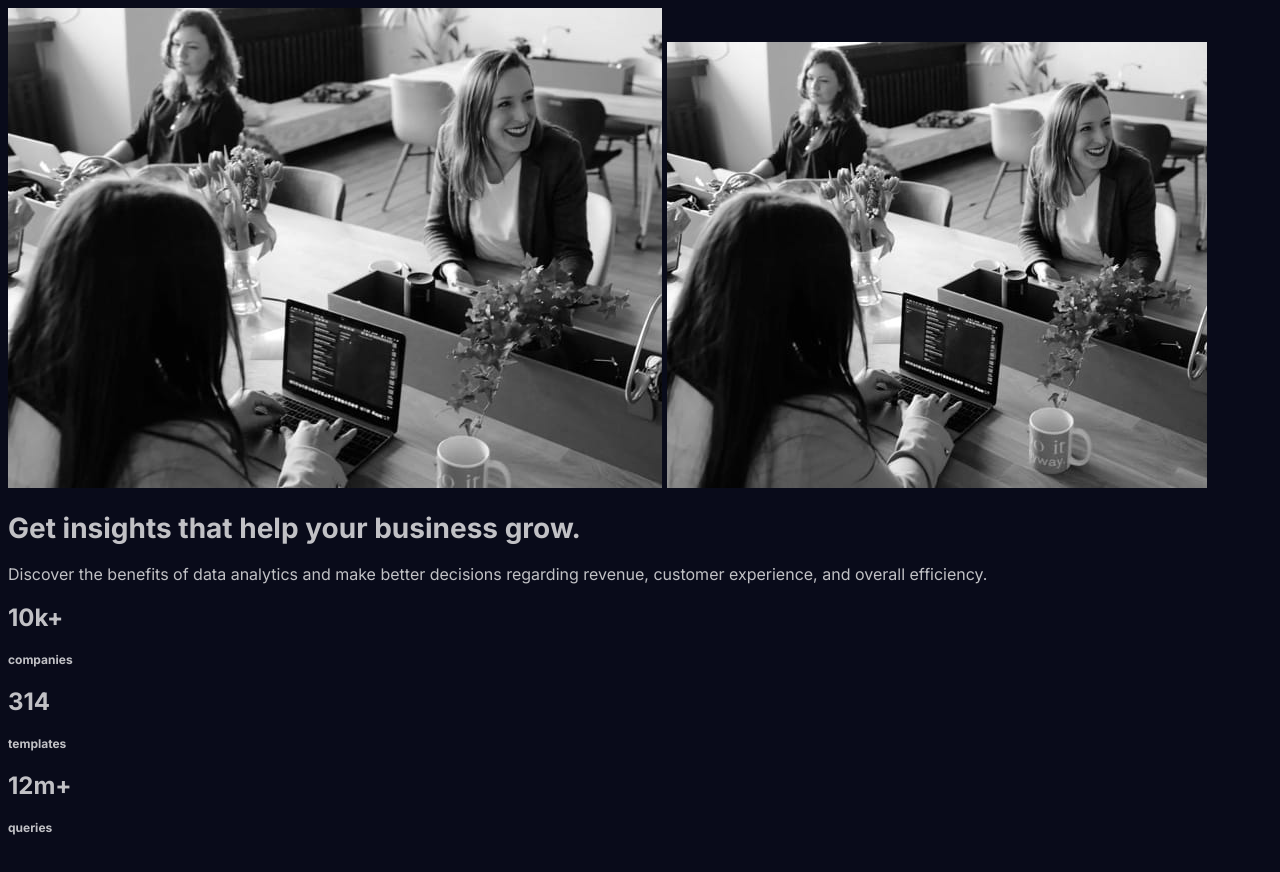
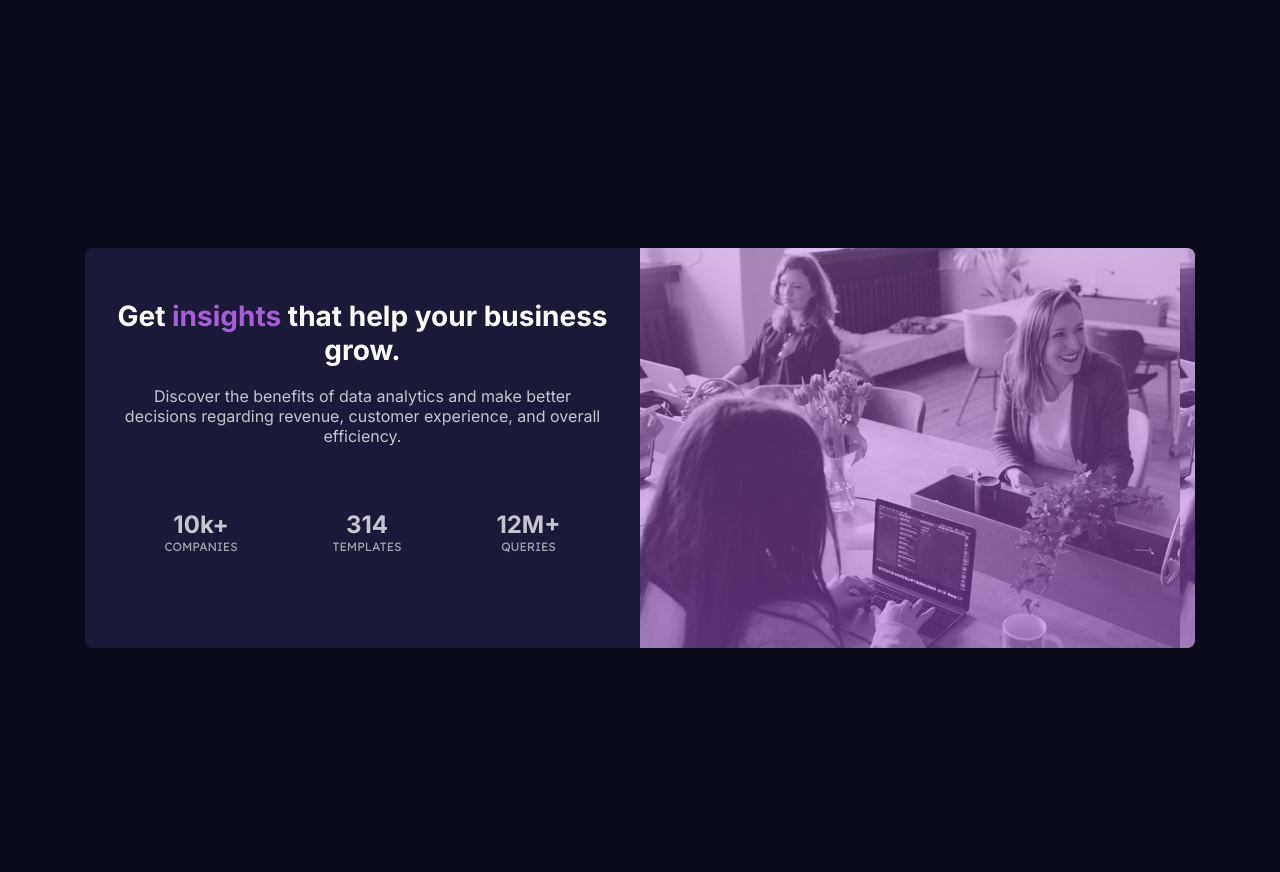
Before and after one commit to mutugi-c/Stats-preview-card, a plain HTML site: page index.html in a window 1280 px wide. Before the commit the page ends 847 px from the top, so only its background shows below. Drawn offline with Linux system fonts and the light colour scheme.

Commit message:
Build a card component.

```diff
--- a/css/styles.css
+++ b/css/styles.css
@@ -9,12 +9,18 @@
 body {
   background: var(--color-veryDarkBlue);
   color: hsla(0, 0%, 100%, 0.75);
+  font-family: "Inter", sans-serif;
   font-size: 1rem;
-  font-family: "Inter", sans-serif;
+  display: flex;
+  height: 110vh;
+  flex-direction: column;
+  justify-content: center;
+  align-items: center;
 }
 
 h1 {
   font-size: 1.75rem;
+  color: hsl(0, 0%, 100%);
 }
 
 h2 {
@@ -22,5 +28,82 @@ h2 {
 }
 
 h3 {
+  color: hsla(0, 0%, 100%, 0.6);
   font-size: 0.75rem;
+  font-family: "Lexend Deca", sans-serif;
+  text-transform: uppercase;
+  font-weight: 100;
 }
+
+/* Card */
+.card {
+  background: var(--color-deSaturatedBlue);
+  border-radius: 8px;
+  max-width: 327px;
+  max-height: 800px;
+  overflow: hidden;
+  display: flex;
+  flex-direction: column-reverse;
+}
+
+.card__image {
+  background-image: linear-gradient(
+      hsla(277, 64%, 61%, 0.4),
+      hsla(277, 64%, 61%, 0.5)
+    ),
+    url(../images/image-header-mobile.jpg);
+  height: 240px;
+}
+
+.card__body {
+  padding: 2rem;
+  text-align: center;
+}
+
+.card__title-accent {
+  color: var(--color-accent);
+}
+
+.card__stats {
+  display: flex;
+  flex-direction: column;
+}
+
+.card__stat {
+  margin-bottom: 1rem;
+}
+
+.card__stat-value {
+  margin: 0;
+}
+
+.card__stat-category {
+  margin: 0;
+}
+
+@media screen and (min-width: 768px) {
+  .card {
+    display: grid;
+    max-width: 1110px;
+    min-height: 400px;
+  }
+
+  .card__image {
+    background-image: linear-gradient(
+        hsla(277, 64%, 61%, 0.4),
+        hsla(277, 64%, 61%, 0.5)
+      ),
+      url(../images/image-header-desktop.jpg);
+    height: 100%;
+  }
+
+  .card__stats {
+    margin-top: 4rem;
+    flex-direction: row;
+    justify-content: space-around;
+  }
+
+  .grid--cols2 {
+    grid-template-columns: repeat(2, 1fr);
+  }
+}
--- a/index.html
+++ b/index.html
@@ -7,7 +7,7 @@
     <link rel="preconnect" href="https://fonts.googleapis.com" />
     <link rel="preconnect" href="https://fonts.gstatic.com" crossorigin />
     <link
-      href="https://fonts.googleapis.com/css2?family=Inter:wght@400;700&display=swap"
+      href="https://fonts.googleapis.com/css2?family=Inter:wght@400;700&family=Lexend+Deca&display=swap"
       rel="stylesheet"
     />
 
@@ -23,43 +23,33 @@
     <title>Frontend Mentor | Stats preview card component</title>
   </head>
   <body>
-    <div class="card">
-      <div class="card__image">
-        <img
-          src="images/image-header-mobile.jpg"
-          alt=""
-          class="card__image-mobile"
-        />
-        <img
-          src="images/image-header-desktop.jpg"
-          alt=""
-          class="card__image-desktop"
-        />
-      </div>
-
+    <div class="card grid grid--cols2">
       <div class="card__body">
-        <h1 class="card__title">Get insights that help your business grow.</h1>
-
-        <p class="card__text">
+        <h1 class="card__title">
+          Get <span class="card__title-accent">insights</span> that help your
+          business grow.
+        </h1>
+        <p>
           Discover the benefits of data analytics and make better decisions
           regarding revenue, customer experience, and overall efficiency.
         </p>
 
+        <div class="card__stats">
           <div class="card__stat">
             <h2 class="card__stat-value">10k+</h2>
             <h3 class="card__stat-category">companies</h3>
           </div>
-
           <div class="card__stat">
             <h2 class="card__stat-value">314</h2>
             <h3 class="card__stat-category">templates</h3>
           </div>
-
           <div class="card__stat">
-          <h2 class="card__stat-value">12m+</h2>
+            <h2 class="card__stat-value">12M+</h2>
             <h3 class="card__stat-category">queries</h3>
           </div>
         </div>
       </div>
+      <div class="card__image"></div>
+    </div>
   </body>
 </html>
```
Lines whose indentation alone changed are shown as unchanged.
